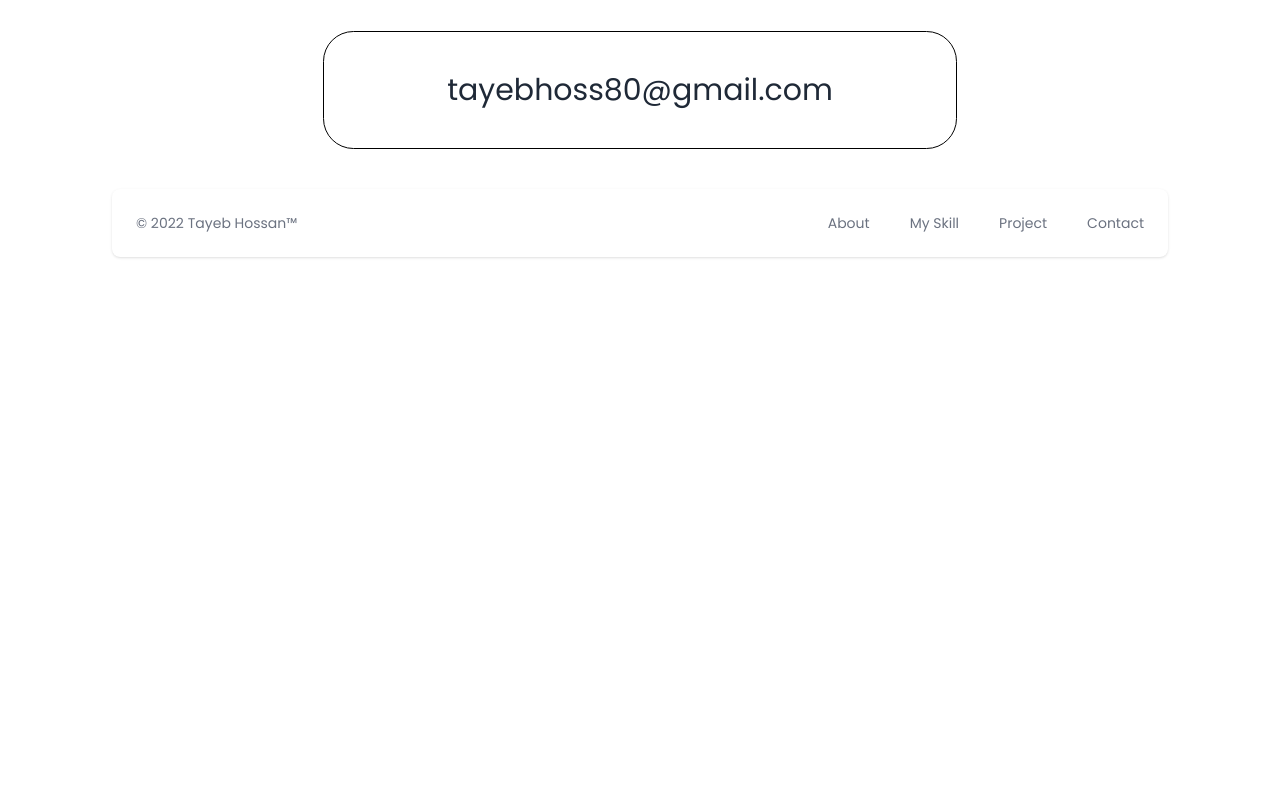
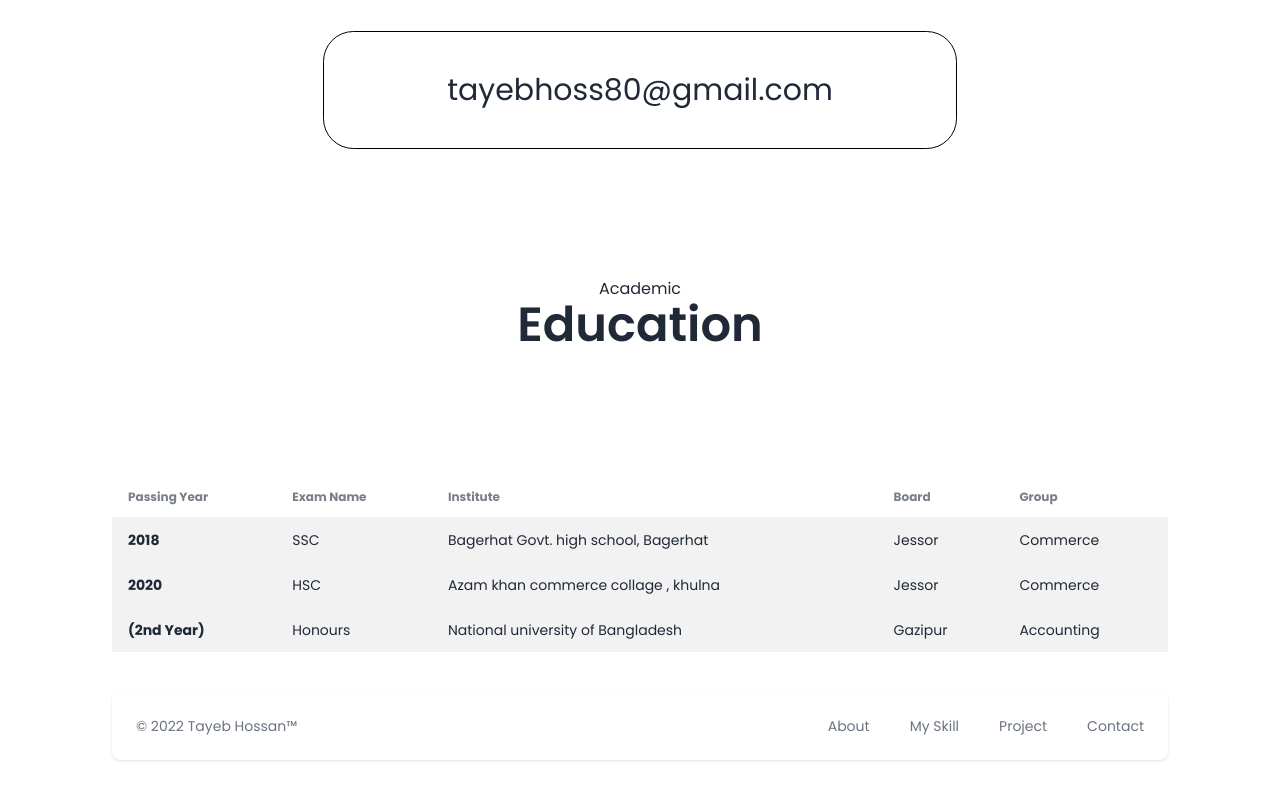
Before and after one commit to tayeb012/my-portfolio, a React (Vite) app: page / in a window 1280 px wide. Shown: the part 3635-4435 px from the top of the page. Before the commit the page ends 3932 px from the top, so only its background shows below. Built offline with nearby package versions, Linux system fonts and the light colour scheme.

Commit message:
added Education part

```diff
--- /dev/null
+++ b/src/Component/Education/Education.jsx
@@ -0,0 +1,55 @@
+import React from "react";
+import SectionHeader from "../../CommonSection/SectionHeader";
+
+const Education = () => {
+  return (
+    <div>
+      <SectionHeader
+        tittle={`Education`}
+        subTittle={`Academic`}
+      ></SectionHeader>
+      <div className="overflow-x-auto">
+        <table className="table">
+          {/* head */}
+          <thead>
+            <tr>
+              <th>Passing Year</th>
+              <th>Exam Name</th>
+              <th>Institute</th>
+              <th>Board</th>
+              <th>Group</th>
+            </tr>
+          </thead>
+          <tbody>
+            {/* row 1 */}
+            <tr className="bg-base-200">
+              <th>2018</th>
+              <td>SSC</td>
+              <td>Bagerhat Govt. high school, Bagerhat</td>
+              <td>Jessor</td>
+              <td>Commerce</td>
+            </tr>
+            {/* row 2 */}
+            <tr className="bg-base-200">
+              <th>2020</th>
+              <td>HSC</td>
+              <td>Azam khan commerce collage , khulna</td>
+              <td>Jessor</td>
+              <td>Commerce</td>
+            </tr>
+            {/* row 3 */}
+            <tr className="bg-base-200">
+              <th>(2nd Year)</th>
+              <td>Honours</td>
+              <td>National university of Bangladesh</td>
+              <td>Gazipur</td>
+              <td>Accounting</td>
+            </tr>
+          </tbody>
+        </table>
+      </div>
+    </div>
+  );
+};
+
+export default Education;
--- a/src/Layout/MainLayout.jsx
+++ b/src/Layout/MainLayout.jsx
@@ -1,6 +1,7 @@
 import About from "../Component/About/About";
 import Banner from "../Component/Banner/Banner";
 import Contact from "../Component/Contact/Contact";
+import Education from "../Component/Education/Education";
 import Experience from "../Component/Experience/Experience";
 import Footers from "../Component/Footer/Footer";
 import Novo from "../Component/Novo/Novo";
@@ -15,6 +16,7 @@ const MainLayout = () => {
       <Experience></Experience>
       <Projects></Projects>
       <Contact></Contact>
+      <Education></Education>
       <Footers></Footers>
     </div>
   );
```
